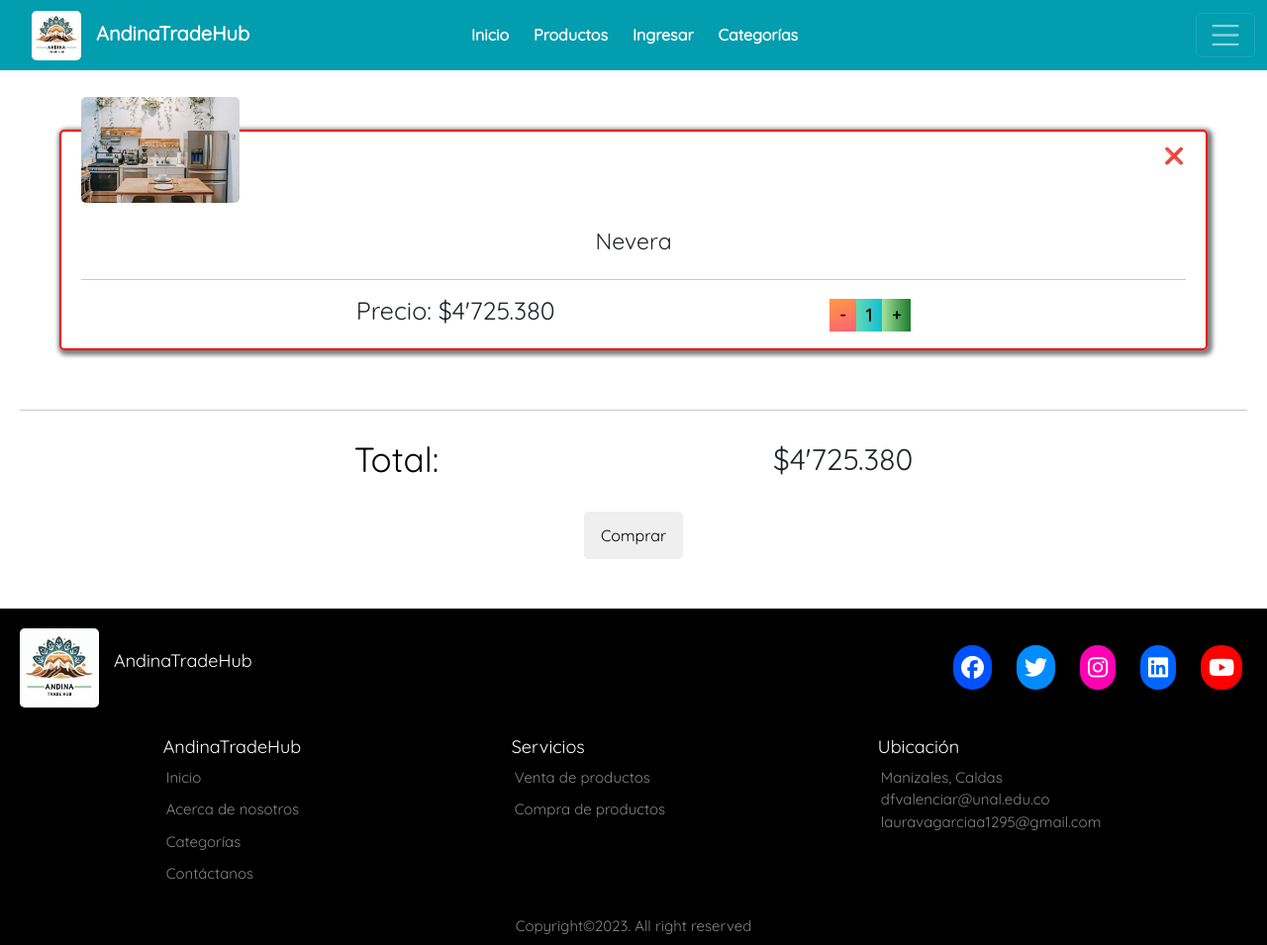
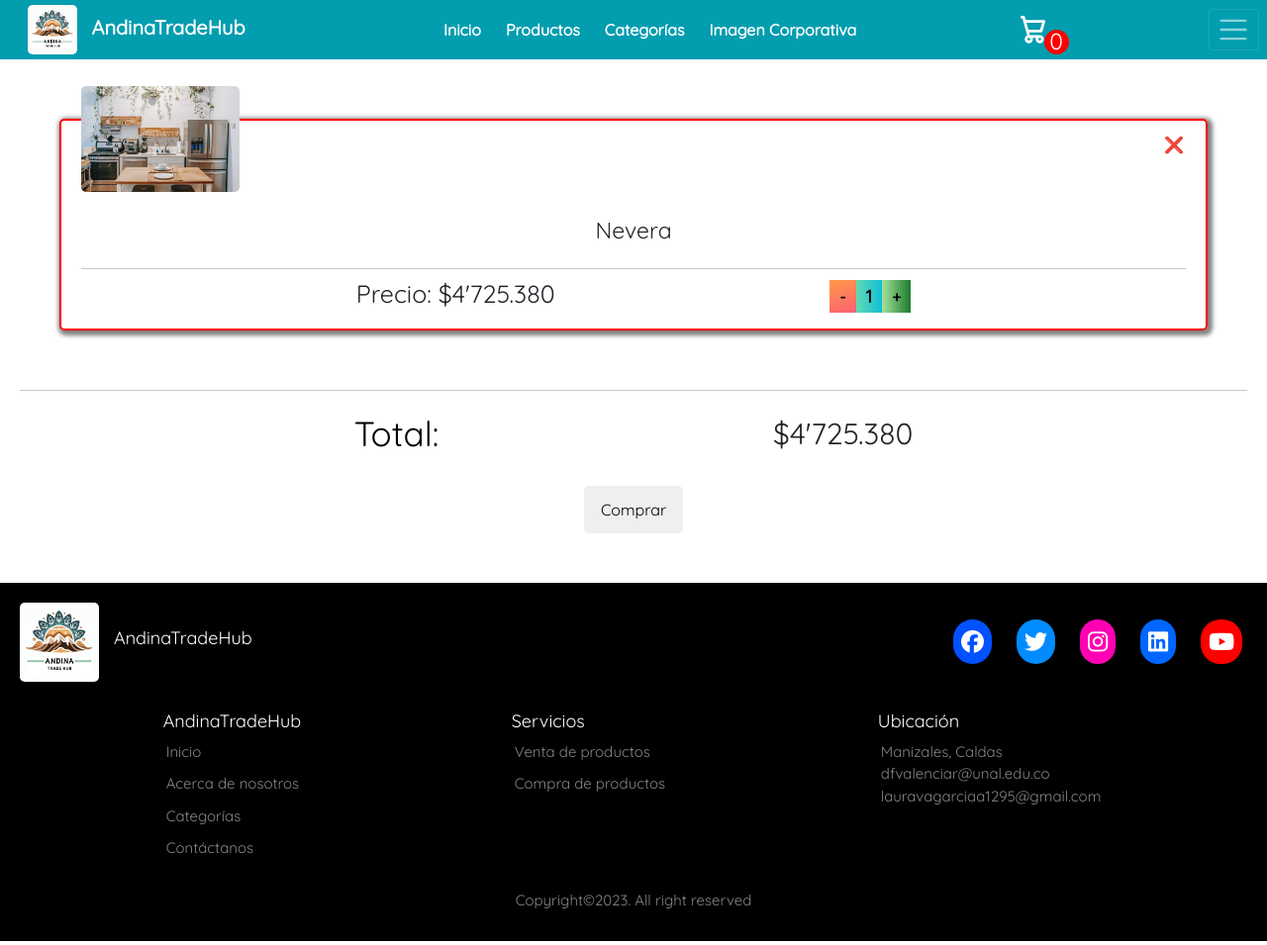
Before and after one commit to DanielFValenciaR/E-commerce-AndinaTradeHub, a website: page Views/carritoDeCompras.html in a window 1280 px wide. Shown: the whole page at 99% size. Drawn offline with Linux system fonts and the light colour scheme.

Commit message:
Modificaciones en html y css, creación de rutas y controladores carrito de compras

```diff
--- a/App.js
+++ b/App.js
@@ -16,6 +16,7 @@
 app.use(require("./Routes/vender.router.js"));
 app.use(require("./Routes/listaProductos.router.js"));
 app.use(require("./Routes/producto.router.js"));
+app.use(require("./Routes/carritoDeCompras.router.js"));
 
 app.listen(PUERTO,()=>{
     console.log("Servidor iniciado... " + "Puerto:" + PUERTO);
--- a/Styles/carritoDeCompras.css
+++ b/Styles/carritoDeCompras.css
@@ -3,6 +3,14 @@
     padding: 0;
     box-sizing: border-box;
     font-family: 'Quicksand', sans-serif;
+}
+
+html {
+    font-size: 62.5%;
+}
+
+body {
+    font-size: 1.6rem;
 }
 
 .navbar{
@@ -21,32 +29,42 @@
     gap: 25px;
     font-weight: bolder;
     list-style: none;
-    margin-top: 15px;
-    padding-right: 18vw;
+    /* margin-top: 15px;
+    padding-right: 18vw; */
+    margin-bottom: 0;
 }
 
-.image-cart{
-    width: 50px;
+/* ------------------------------------------------------------------- */
+.icon-cart{
+    position: relative;
+    cursor: pointer;
 }
 
-.icon-cart{
-    display:flex;
-    align-items: center;
-    justify-content: space-between;
-    padding: 20px 0;
+.icon-cart svg {
+    width: 2.5rem;
+    color: white;
 }
 
-.icon-cart span{
-    display:block;
-    width: 30px;
-    height: 30px;
-    background-color: #1b7b2c;
+.icon-cart span {
+    display: flex;
+    justify-content: center;
+    align-items: center;
+    width: 2.5rem;
+    height: 2.5rem;
+    background-color: red;
+    color: #fff;
+    border-radius: 50%;
+    position: absolute;
+    top: 50%;
+    right: -2.4rem;
 }
+/* ------------------------------------------------------------------------- */
 
 
 .navbar-brand{
     font-weight: bolder;
     margin-left: 15px;
+    font-size: 20px;
 }
 .navbar-brand img{
     margin-right: 15px;
--- a/Styles/listaProductos.css
+++ b/Styles/listaProductos.css
@@ -31,7 +31,7 @@
     justify-content: center;
     align-items: center;
     flex-direction: row;
-    gap: 20px;
+    gap: 25px;
     font-weight: bolder;
     list-style: none;
     /* margin-top: 15px;
@@ -62,20 +62,6 @@
     top: 50%;
     right: -2.4rem;
 }
-
-/* .image-cart{
-    width: 25px;
-    height: 25px;
-    color:white;
-} */
-
-/* .contador {
-    border: 1px solid red;
-    padding: 1.5px;
-    background-color: red;
-    border-radius:5000px;
-    font-size: 13px;
-} */
 /* ------------------------------------------------------------------------- */
 
 .navbar-brand{
--- a/Styles/producto.css
+++ b/Styles/producto.css
@@ -5,14 +5,17 @@
     font-family: 'Quicksand', sans-serif;
 }
 
+html {
+    font-size: 62.5%;
+}
+
 body {
-    background-color: #fff;
+    font-size: 1.6rem;
 }
 
 .navbar{
     background-color: rgb(3, 159, 176);
 }
-
 
 .andinaLogo a img{
     width: 50px;
@@ -22,19 +25,50 @@
 
 .navbar-nav-ul{
     display: flex;
+    justify-content: center;
+    align-items: center;
     flex-direction: row;
     gap: 25px;
     font-weight: bolder;
     list-style: none;
-    margin-top: 15px;
-    padding-right: 18vw;
+    /* margin-top: 15px;
+    padding-right: 18vw; */
+    margin-bottom: 0;
 }
+
+/* ------------------------------------------------------------------------------------------------------------- */
+.icon-cart{
+    position: relative;
+    cursor: pointer;
+}
+
+.icon-cart svg {
+    width: 2.5rem;
+    color: white;
+}
+
+.icon-cart span {
+    display: flex;
+    justify-content: center;
+    align-items: center;
+    width: 2.5rem;
+    height: 2.5rem;
+    background-color: red;
+    color: #fff;
+    border-radius: 50%;
+    position: absolute;
+    top: 50%;
+    right: -2.4rem;
+}
+/* ------------------------------------------------------------------------------------------------------------- */
 
 
 .navbar-brand{
     font-weight: bolder;
     margin-left: 15px;
+    font-size: 20px;
 }
+
 .navbar-brand img{
     margin-right: 15px;
 }
@@ -95,7 +129,6 @@
     padding: 1.5rem;
     width: 50rem;
 }
-
 
 /* Carrusel de imagenes */
 .image-container {
--- a/Views/carritoDeCompras.html
+++ b/Views/carritoDeCompras.html
@@ -22,15 +22,22 @@
                     <a class="nav-link" href="../index.html">Inicio</a>
                 </li>
                 <li class="nav-item">
-                        <a class="nav-link" href="">Productos</a>
+                    <a class="nav-link" href="../Views/listaProductos.html">Productos</a>
                 </li>
                 <li class="nav-item">
-                        <a class="nav-link" href="../Views/login.html">Ingresar</a>
+                    <a class="nav-link" href="../index.html">Categorías</a>
                 </li>
                 <li class="nav-item">
-                        <a class="nav-link" href="#">Categorías</a>
+                    <a class="nav-link" href="../Views/imagenCorporativa.html">Imagen Corporativa</a>
                 </li>
             </ul>
+
+            <div class="icon-cart">
+                <svg class="image-cart" aria-hidden="true" xmlns="http://www.w3.org/2000/svg" fill="none" viewBox="0 0 18 20">
+                    <path stroke="currentColor" stroke-linecap="round" stroke-linejoin="round" stroke-width="2" d="M6 15a2 2 0 1 0 0 4 2 2 0 0 0 0-4Zm0 0h8m-8 0-1-4m9 4a2 2 0 1 0 0 4 2 2 0 0 0 0-4Zm-9-4h10l2-7H3m2 7L3 4m0 0-.792-3H1"/>
+                </svg>
+                <span class="iconCartSpan">0</span>
+            </div>
 
             <button class="navbar-toggler" type="button" data-bs-toggle="offcanvas" data-bs-target="#offcanvasDarkNavbar"
                     aria-controls="offcanvasDarkNavbar" aria-label="Toggle navigation">
@@ -175,7 +182,9 @@
         </div>
     </footer>
 
+    <script type="text/javascript" src="../Library/Jquery/jquery-3.7.1.min.js"></script>
     <script src="../Library/Bootstrap/js/bootstrap.bundle.min.js"></script>
     <script src="https://kit.fontawesome.com/646ac4fad6.js" crossorigin="anonymous"></script>
+    <script type="module" src="../Scripts/carritoDeCompras.js"></script>
 </body>
 </html>
```
Also changed, not shown: Controllers/carritoDeCompras.controller.js (added, +17 -0 lines), Routes/carritoDeCompras.router.js (added, +8 -0 lines), Scripts/producto.js (+56 -34 lines), Views/listaProductos.html (+2 -3 lines), Views/producto.html (+9 -0 lines), Scripts/carritoDeCompras.js (added). Lines whose indentation alone changed are shown as unchanged.
